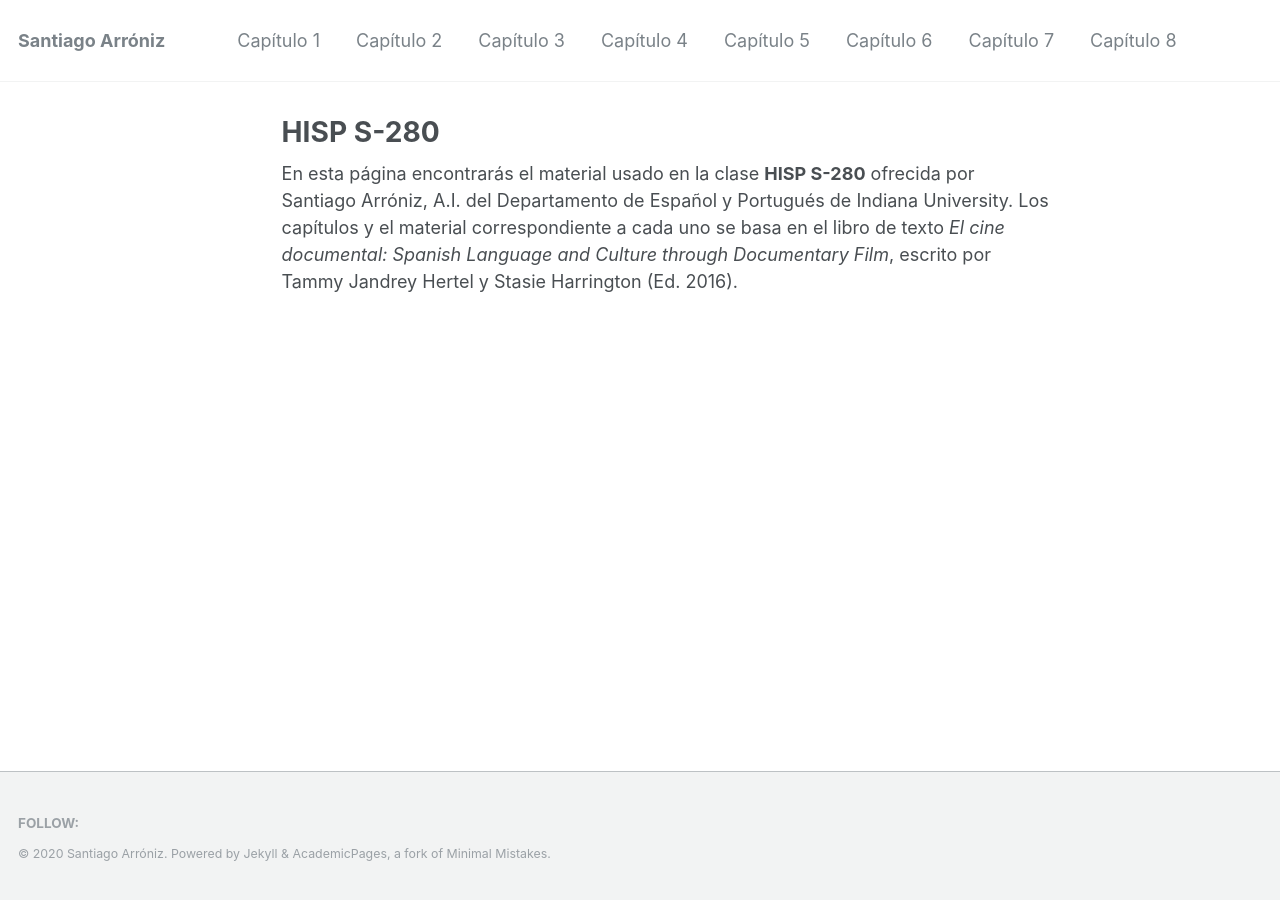
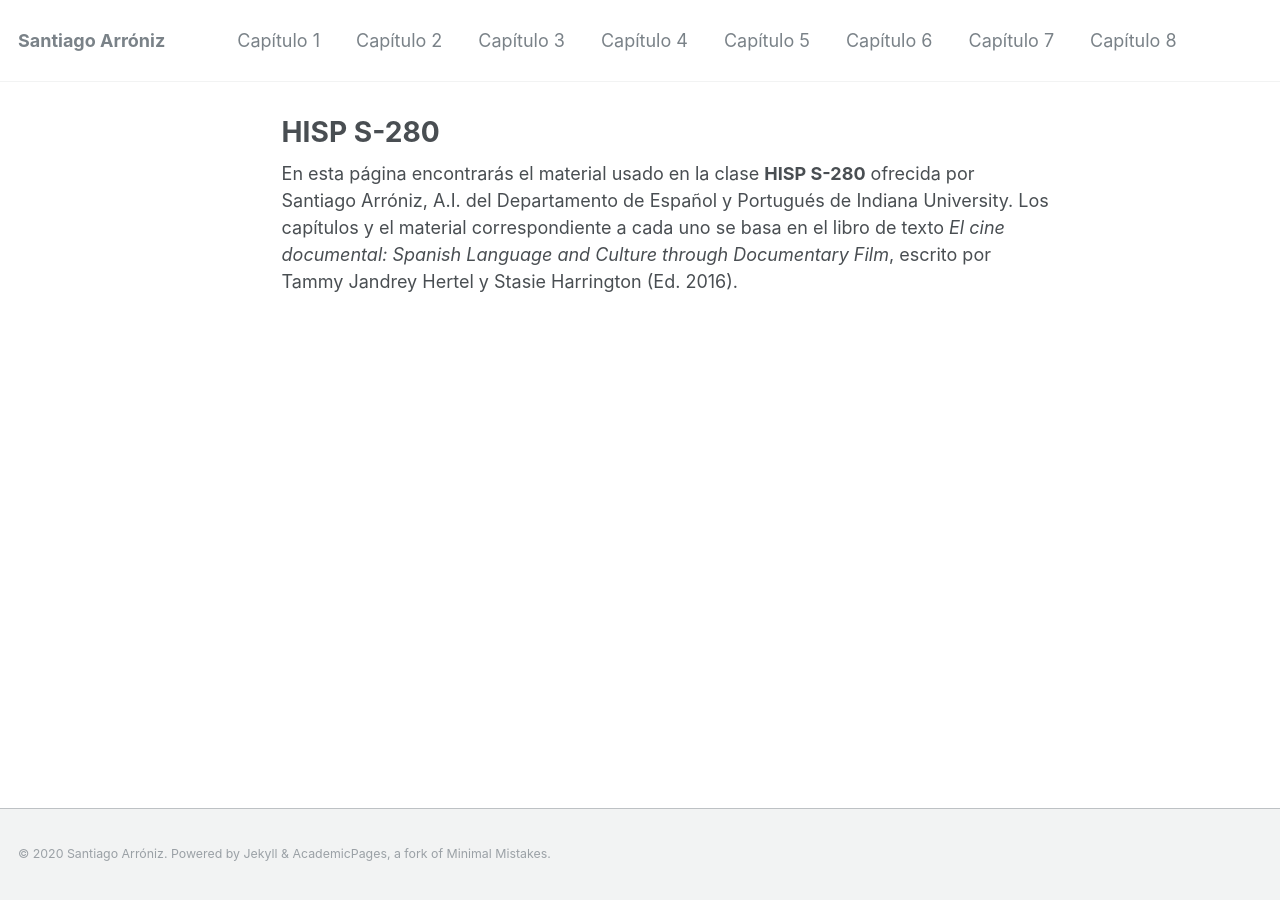
Before and after one commit to caroalyse/caroalyse.github.io, a Jekyll site: the page built from _pages/about.md, in a window 1280 px wide. Built offline with Jekyll 4.4.1, drawn with Linux system fonts in a browser that asks for light colours.

Commit message:
Update footer.html

```diff
--- a/_includes/footer.html
+++ b/_includes/footer.html
@@ -2,7 +2,7 @@
 
 <div class="page__footer-follow">
   <ul class="social-icons">
-    {% if site.data.ui-text[site.locale].follow_label %}
+    <!--{% if site.data.ui-text[site.locale].follow_label %}
       <li><strong>{{ site.data.ui-text[site.locale].follow_label }}</strong></li>
     {% endif %}
     {% if site.twitter.username %}
@@ -17,7 +17,7 @@
     {% if site.author.bitbucket %}
       <li><a href="http://bitbucket.org/{{ site.author.bitbucket }}"><i class="fab fa-bitbucket" aria-hidden="true"></i> Bitbucket</a></li>
     {% endif %}
-    <!--<li><a href="{% if site.atom_feed.path %}{{ site.atom_feed.path }}{% else %}{{ base_path }}/feed.xml{% endif %}"><i class="fa fa-fw fa-rss-square" aria-hidden="true"></i> {{ site.data.ui-text[site.locale].feed_label | default: "Feed" }}</a></li>-->
+    <li><a href="{% if site.atom_feed.path %}{{ site.atom_feed.path }}{% else %}{{ base_path }}/feed.xml{% endif %}"><i class="fa fa-fw fa-rss-square" aria-hidden="true"></i> {{ site.data.ui-text[site.locale].feed_label | default: "Feed" }}</a></li>-->
   </ul>
 </div>
 
```
